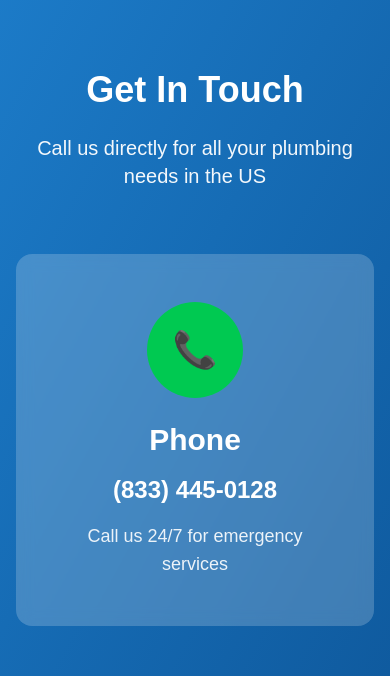
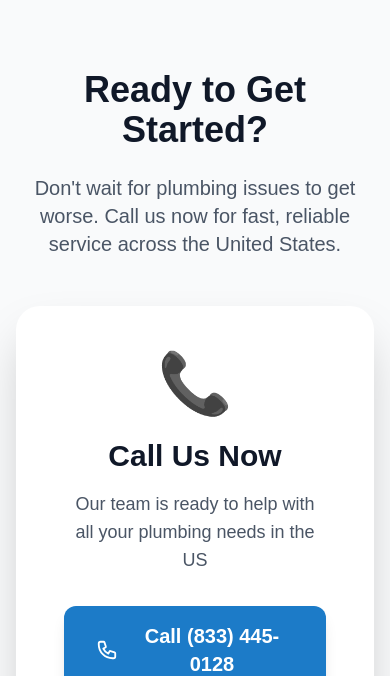
Before and after one commit to tishamishra/plubtest, a Next.js app: page /contact in a window 390 px wide. Shown: the part 750-1426 px from the top of the page. Built offline with nearby package versions, Linux system fonts and the light colour scheme.

Commit message:
Remove 'Get In Touch' section from contact page - Removed entire Contact Methods Section with phone card - Simplified contact page layout - Phone number still available in hero and CTA sections - Cleaner, more streamlined contact page design

```diff
--- a/src/app/contact/page.tsx
+++ b/src/app/contact/page.tsx
@@ -67,33 +67,7 @@ export default function ContactPage() {
         </div>
       </section>
 
-      {/* Contact Methods Section */}
-      <section className="py-20 px-4 bg-gradient-to-br from-[#1c7bc8] to-[#0f5a9e] text-white">
-        <div className="max-w-7xl mx-auto">
-          <div className="text-center mb-16">
-            <h2 className="text-4xl md:text-5xl font-bold mb-6">Get In Touch</h2>
-            <p className="text-xl opacity-95 max-w-3xl mx-auto">
-              Call us directly for all your plumbing needs in the US
-            </p>
-          </div>
 
-          <div className="flex justify-center">
-            <div className="group">
-              <a
-                href="tel:8334450128"
-                className="block bg-white/20 backdrop-blur-sm rounded-2xl p-12 hover:bg-white/30 transition-all duration-300 transform hover:scale-105 text-center"
-              >
-                <div className="bg-green-500 text-white rounded-full w-24 h-24 flex items-center justify-center mb-6 mx-auto text-4xl group-hover:scale-110 transition-transform duration-300">
-                  📞
-                </div>
-                <h3 className="text-3xl font-bold mb-4">Phone</h3>
-                <p className="text-2xl font-semibold mb-4">(833) 445-0128</p>
-                <p className="text-lg opacity-90">Call us 24/7 for emergency services</p>
-              </a>
-            </div>
-          </div>
-        </div>
-      </section>
 
       {/* Call to Action Section */}
       <section className="py-20 px-4 bg-gray-50">
```
